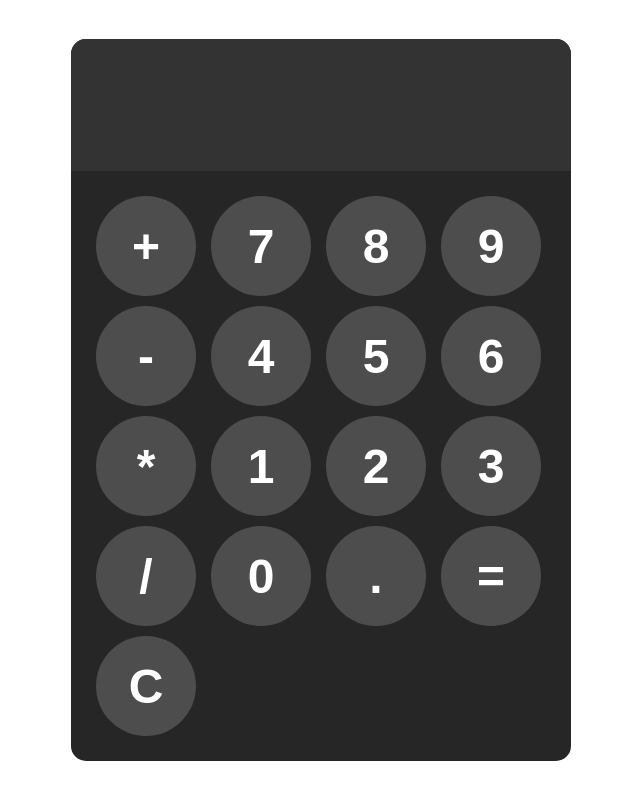
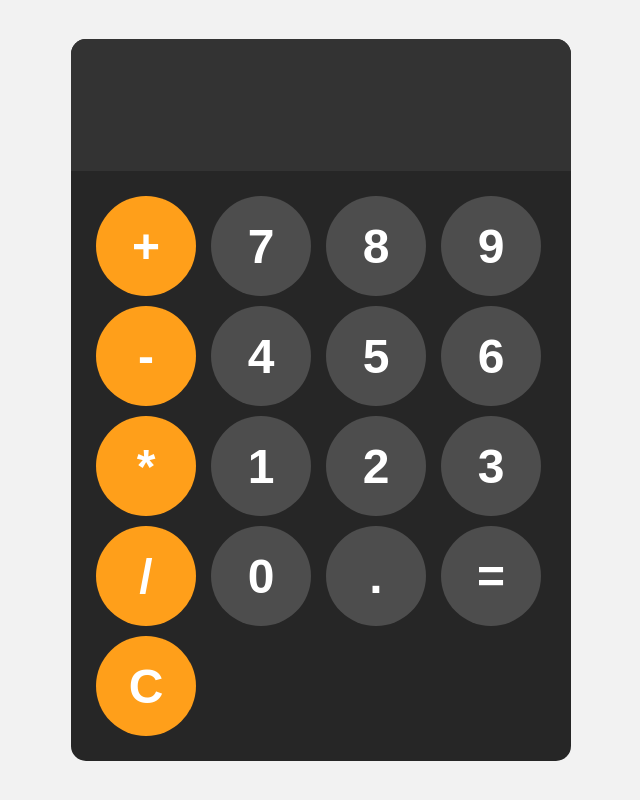
Before and after one commit to isaacmartha/calculator-js, a plain HTML site: page index.html in a window 1280 px wide. Shown: the whole page, without its empty margins (319-959 px from the left). Drawn offline with Linux system fonts and the light colour scheme.

Commit message:
Added the CSS final look of the calculator

```diff
--- a/index.html
+++ b/index.html
@@ -4,7 +4,6 @@
     <meta charset="UTF-8">
     <meta name="viewport" content="width=device-width, initial-scale=1.0">
     <title>JavascriptCalculator</title>
-
     <link rel="stylesheet" href="styles.css">
 </head>
 <body>
@@ -12,23 +11,23 @@
     <div id="calculator">
         <input id="display" readonly>
         <div id="keys">
-            <button onclick="appendToDisplay('+')">+</button>
+            <button onclick="appendToDisplay('+')" class="operator-button">+</button>
             <button onclick="appendToDisplay('7')">7</button>
             <button onclick="appendToDisplay('8')">8</button>
             <button onclick="appendToDisplay('9')">9</button>
-            <button onclick="appendToDisplay('-')">-</button>
+            <button onclick="appendToDisplay('-')" class="operator-button">-</button>
             <button onclick="appendToDisplay('4')">4</button>
             <button onclick="appendToDisplay('5')">5</button>
             <button onclick="appendToDisplay('6')">6</button>
-            <button onclick="appendToDisplay('*')">*</button>
+            <button onclick="appendToDisplay('*')" class="operator-button">*</button>
             <button onclick="appendToDisplay('1')">1</button>
             <button onclick="appendToDisplay('2')">2</button>
             <button onclick="appendToDisplay('3')">3</button>
-            <button onclick="appendToDisplay('/')">/</button>
+            <button onclick="appendToDisplay('/')" class="operator-button">/</button>
             <button onclick="appendToDisplay('0')">0</button>
             <button onclick="appendToDisplay('.')">.</button>
             <button onclick="calculate()">=</button>
-            <button onclick="clearDisplay()">C</button>
+            <button onclick="clearDisplay()" class="operator-button">C</button>
         </div>
     </div>
 
--- a/styles.css
+++ b/styles.css
@@ -40,5 +40,23 @@ body {
     justify-content: center;
     align-items: center;
     height: 100vh;
+    background-color: hsl(0, 0%, 95%);
+}
 
+button:hover {
+    background-color: hsl(0, 0%, 45%);
 }
+
+button:active {
+    background-color: hsl(0, 0%, 55%);
+}
+
+.operator-button {
+    background-color: hsl(35, 100%, 55%);
+}
+.operator-button:hover {
+    background-color: hsl(35, 100%, 65%);
+}
+.operator-button:active {
+    background-color: hsl(35, 100%, 75%);
+}
```
